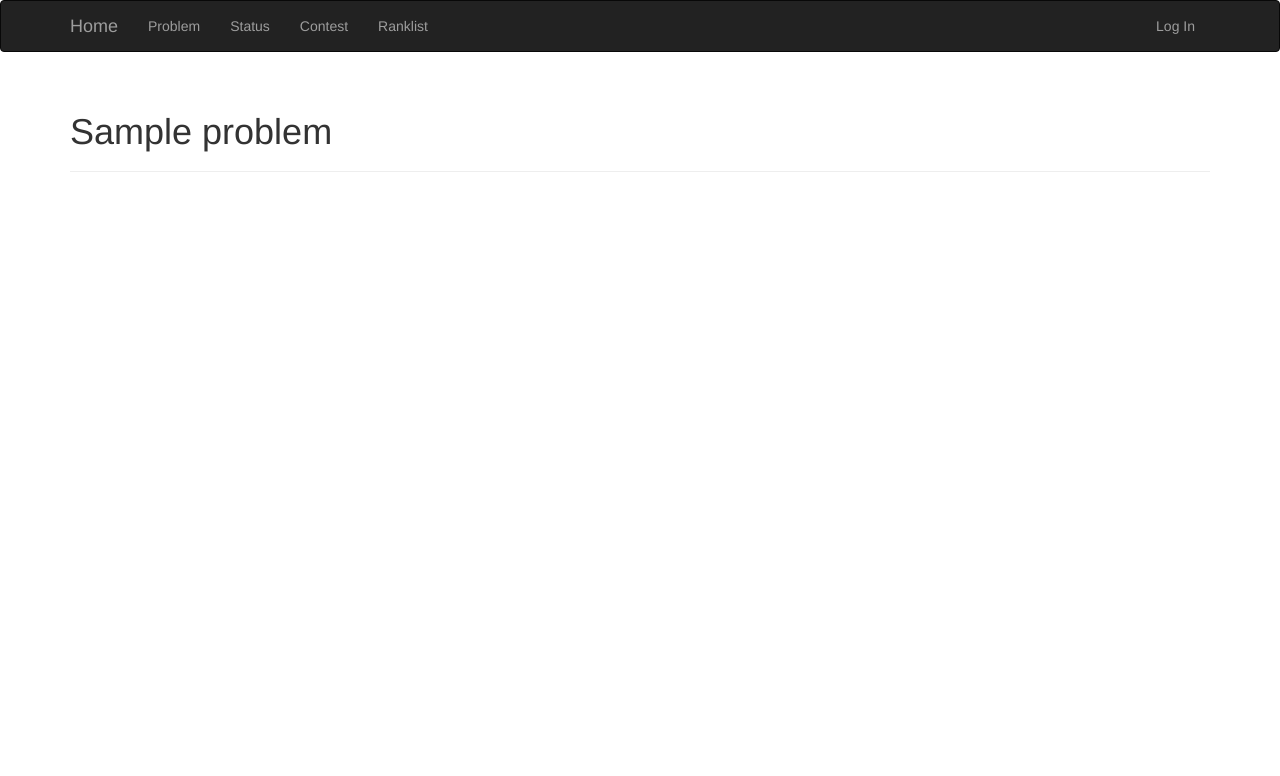
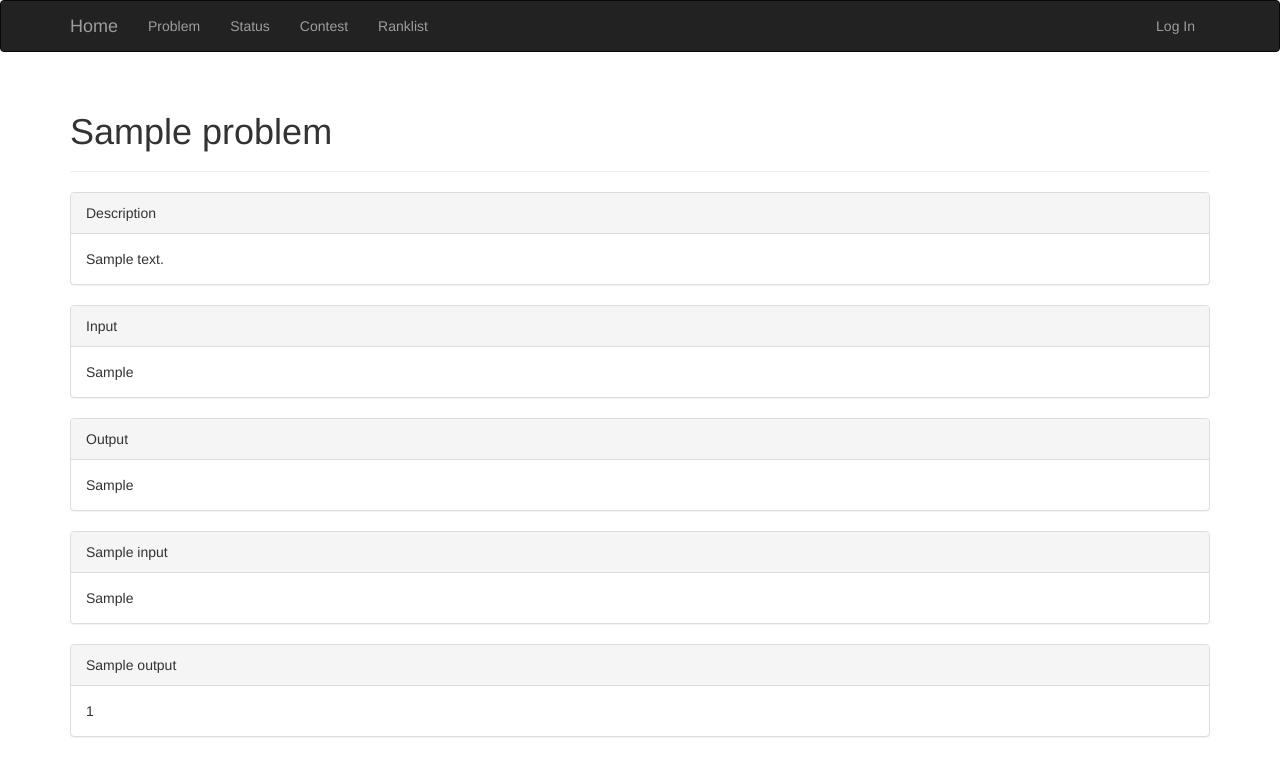
Before and after one commit to sleepymole/vjudge, a Flask app: a page that uses app/templates/problem.html in a window 1280 px wide. Shown: the top 776 px of the page. Run offline with Flask 2, Linux system fonts and the light colour scheme; tables that the repository leaves empty hold one stand-in row (values such as "Sample post"); some libraries are stand-ins or nearby versions.

Commit message:
update problem page

```diff
--- a/app/models.py
+++ b/app/models.py
@@ -155,6 +155,7 @@ class Problem(db.Model):
     problem_id = db.Column(db.String, primary_key=True)
     last_update = db.Column(db.DateTime, nullable=False)
     title = db.Column(db.String)
+    description = db.Column(db.String)
     input = db.Column(db.String)
     output = db.Column(db.String)
     sample_input = db.Column(db.String)
--- a/app/templates/problem.html
+++ b/app/templates/problem.html
@@ -4,4 +4,35 @@
     <div class="page-header">
         <h1>{{ problem.title }}</h1>
     </div>
+    <div class="panel panel-default">
+        <div class="panel-heading">Description</div>
+        <div class="panel-body">
+            {{ problem.description }}
+        </div>
+    </div>
+    <div class="panel panel-default">
+        <div class="panel-heading">Input</div>
+        <div class="panel-body">
+            {{ problem.input }}
+        </div>
+    </div>
+    <div class="panel panel-default">
+        <div class="panel-heading">Output</div>
+        <div class="panel-body">
+            {{ problem.output }}
+        </div>
+    </div>
+    <div class="panel panel-default">
+        <div class="panel-heading">Sample input</div>
+        <div class="panel-body">
+            {{ problem.sample_input }}
+        </div>
+    </div>
+    <div class="panel panel-default">
+        <div class="panel-heading">Sample output</div>
+        <div class="panel-body">
+            {{ problem.sample_output }}
+        </div>
+    </div>
+
 {% endblock %}
```
